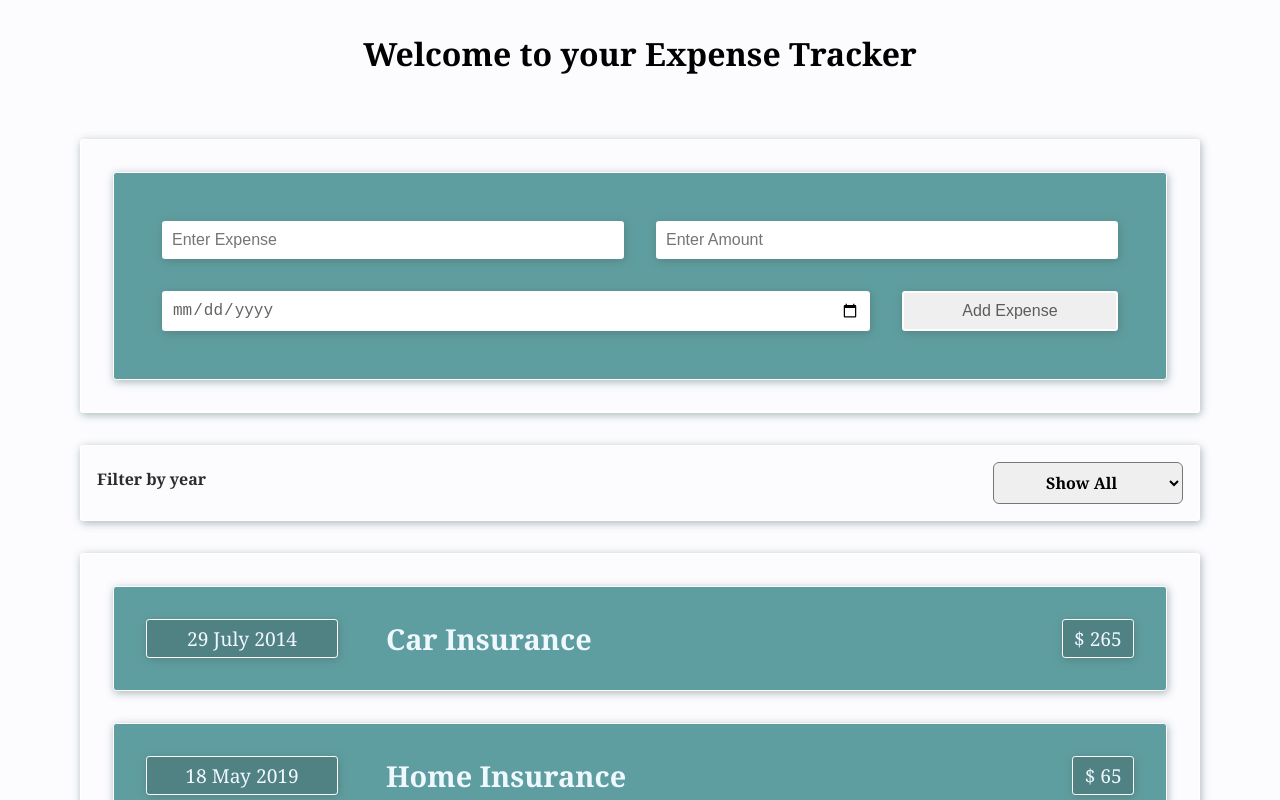
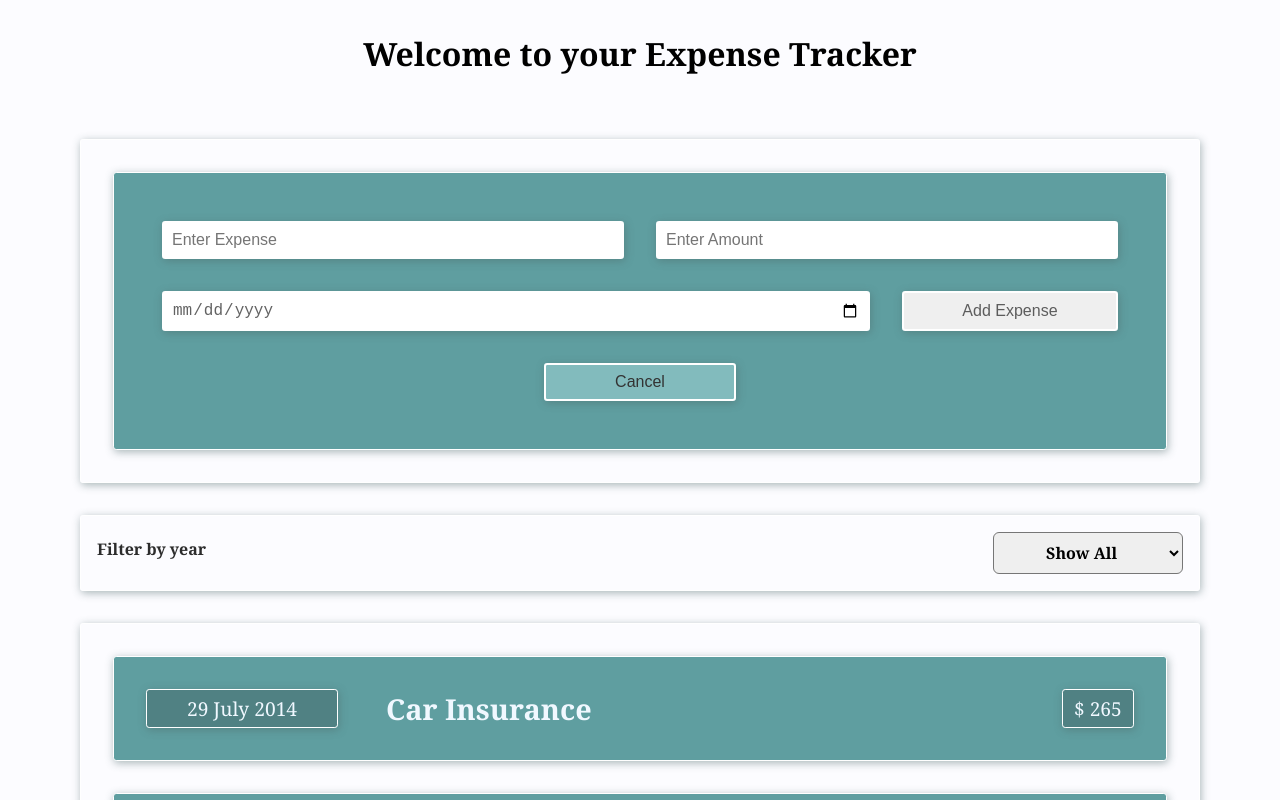
Before and after one commit to manjiriphatak/expense-tracker, a React (Create React App) app: page / in a window 1280 px wide. Both pictures are taken after a click on the button "Add Expense". Shown: the top 800 px of the page. Built offline with nearby package versions, Linux system fonts and the light colour scheme.

Commit message:
added a cancel button to the form

```diff
--- a/src/ExpenseForm.css
+++ b/src/ExpenseForm.css
@@ -27,6 +27,8 @@
   transition: all 0.2s ease-in-out;
 }
 .cancelButton {
+  background-color: rgba(144, 199, 201, 0.719);
+  color: rgb(51, 51, 51);
   width: 20%;
   margin: 0 auto;
   transition: all 0.2s ease-in-out;
--- a/src/ExpenseForm.js
+++ b/src/ExpenseForm.js
@@ -20,6 +20,7 @@ const ExpenseFrom = (props) => {
 
   const handleAddNewExpense = (event) => {
     event.preventDefault();
+
     const NewExpense = {
       id: Math.random(),
       item: expenseItem,
@@ -68,6 +69,13 @@ const ExpenseFrom = (props) => {
               Add Expense
             </button>{" "}
           </div>
+          <button
+            type="button"
+            className="expenseFormInputStyle cancelButton"
+            onClick={props.form}
+          >
+            Cancel
+          </button>{" "}
         </form>
       </Card>
     </Card>
--- a/src/NewExpenseButton.js
+++ b/src/NewExpenseButton.js
@@ -7,10 +7,14 @@ const NewExpenseButton = (props) => {
 
   const handleExpenseList = (newExpense) => {
     let addExpense = (prevExpense) => {
-      console.log([newExpense, ...prevExpense]);
       return [newExpense, ...prevExpense];
     };
     props.updatedExpenselist(addExpense);
+    setDisplayForm(false);
+  };
+
+  const DisplayFormToggle = () => {
+    setDisplayForm(false);
   };
 
   const handleNewExpenseButtonClick = () => {
@@ -22,7 +26,7 @@ const NewExpenseButton = (props) => {
       Add Expense
     </button>
   ) : (
-    <ExpenseForm data={handleExpenseList} />
+    <ExpenseForm data={handleExpenseList} form={DisplayFormToggle} />
   );
 };
 export default NewExpenseButton;
```
